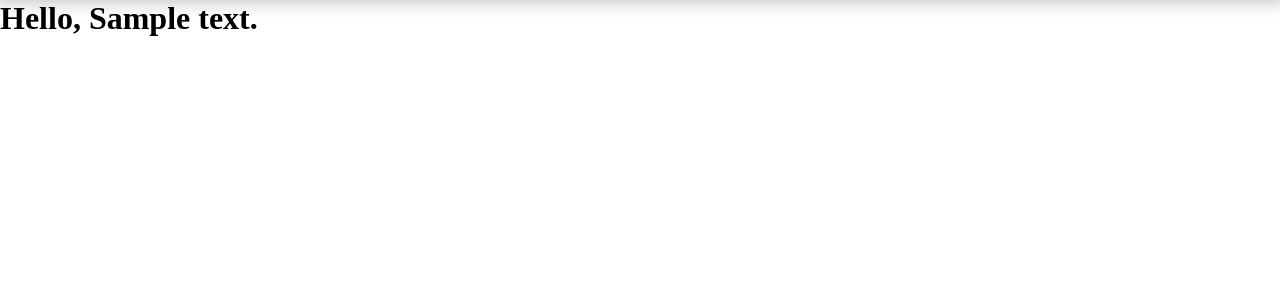
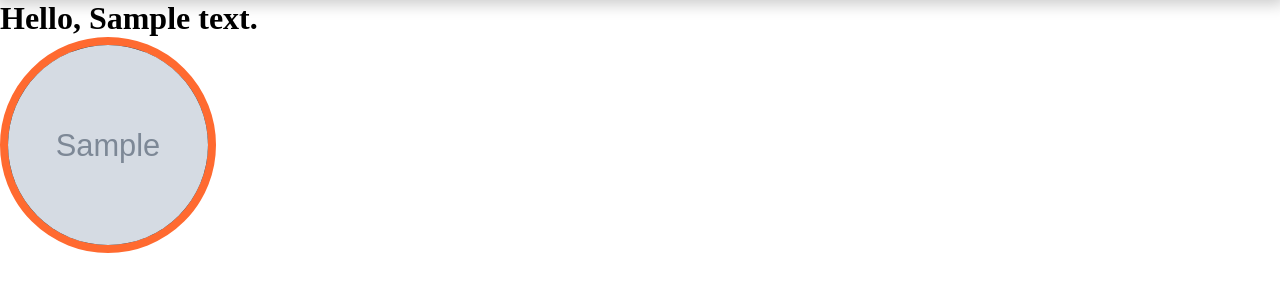
Before and after one commit to LuigiVanin/Generic-Social-Media, a Django app: page /profile/ in a window 1280 px wide. Shown: the part 55-355 px from the top of the page. Run offline with Django 3.2, Linux system fonts and the light colour scheme; a user stored in the database is signed in; tables that the repository leaves empty hold one stand-in row (values such as "Sample post"); grey boxes marked "Sample" are stand-in pictures.

Commit message:
mini changes

```diff
--- a/apps/user/views.py
+++ b/apps/user/views.py
@@ -57,13 +57,11 @@ def registration(request: HttpRequest) -> HttpResponse:
 @login_required(login_url='login')
 def profile(request: HttpRequest) -> HttpResponse:
     if request.method == "GET":
-
-        print(request.user.is_authenticated)
-
-        user = User.objects.filter(id=request.user.id).first()
+        user: User = User.objects.filter(id=request.user.id).first()
         ctx = {
             "data": user
         }
+        print(user.profile_pic.url)
 
         return render(
             request,
--- a/register/urls.py
+++ b/register/urls.py
@@ -1,23 +1,10 @@
-"""register URL Configuration
-
-The `urlpatterns` list routes URLs to views. For more information please see:
-    https://docs.djangoproject.com/en/3.2/topics/http/urls/
-Examples:
-Function views
-    1. Add an import:  from my_app import views
-    2. Add a URL to urlpatterns:  path('', views.home, name='home')
-Class-based views
-    1. Add an import:  from other_app.views import Home
-    2. Add a URL to urlpatterns:  path('', Home.as_view(), name='home')
-Including another URLconf
-    1. Import the include() function: from django.urls import include, path
-    2. Add a URL to urlpatterns:  path('blog/', include('blog.urls'))
-"""
 from django.contrib import admin
 from django.urls import path
 from django.urls.conf import include
+from django.conf import settings
+from django.conf.urls.static import static
 
 urlpatterns = [
     path('admin/', admin.site.urls),
     path('', include("apps.user.urls"))
-]
+] + static(settings.MEDIA_URL, document_root=settings.MEDIA_ROOT)
--- a/static/styles/css/profile.css
+++ b/static/styles/css/profile.css
@@ -117,4 +117,28 @@ header .search-wrapper i {
 header .search-wrapper i:hover {
   background-color: rgba(0, 0, 0, 0.08);
 }
+
+.pic_wrapper {
+  overflow: hidden;
+  height: 200px;
+  width: 200px;
+  border-radius: 50%;
+  border: 8px solid #ff6a30;
+  position: relative;
+  display: -webkit-box;
+  display: -ms-flexbox;
+  display: flex;
+  -webkit-box-align: center;
+      -ms-flex-align: center;
+          align-items: center;
+  -webkit-box-pack: center;
+      -ms-flex-pack: center;
+          justify-content: center;
+  background-color: black;
+}
+
+img {
+  height: calc(10px + 200px);
+  position: absolute;
+}
 /*# sourceMappingURL=profile.css.map */
--- a/static/styles/scss/_consts.scss
+++ b/static/styles/scss/_consts.scss
@@ -3,6 +3,7 @@
 $header-h: 55px;
 $box-form-w: 380px;
 $box-form-h: 480px;
+$profile-size: 200px;
 
 // COLORS
 $title-color: #ff6a30;
--- a/static/styles/scss/profile.scss
+++ b/static/styles/scss/profile.scss
@@ -1,2 +1,24 @@
 @import "globals";
 @import "partials/header";
+
+// h1 {
+//     color: red;
+// }
+
+.pic_wrapper {
+    overflow: hidden;
+    height: $profile-size;
+    width: $profile-size;
+    border-radius: 50%;
+    border: 8px solid $title-color;
+    position: relative;
+    display: flex;
+    align-items: center;
+    justify-content: center;
+    background-color: black;
+}
+
+img {
+    height: calc(10px + #{$profile-size});
+    position: absolute;
+}
--- a/templates/profile.html
+++ b/templates/profile.html
@@ -5,5 +5,8 @@
 {% include 'partials/_header.html' %}
 
 <h1>Hello, {{data.bio}}</h1>
+<div class="pic_wrapper">
+    <img src="{{ data.profile_pic.url }}" alt="" />
+</div>
 
 {% endblock %}
```
Also changed, not shown: 2 other files.
